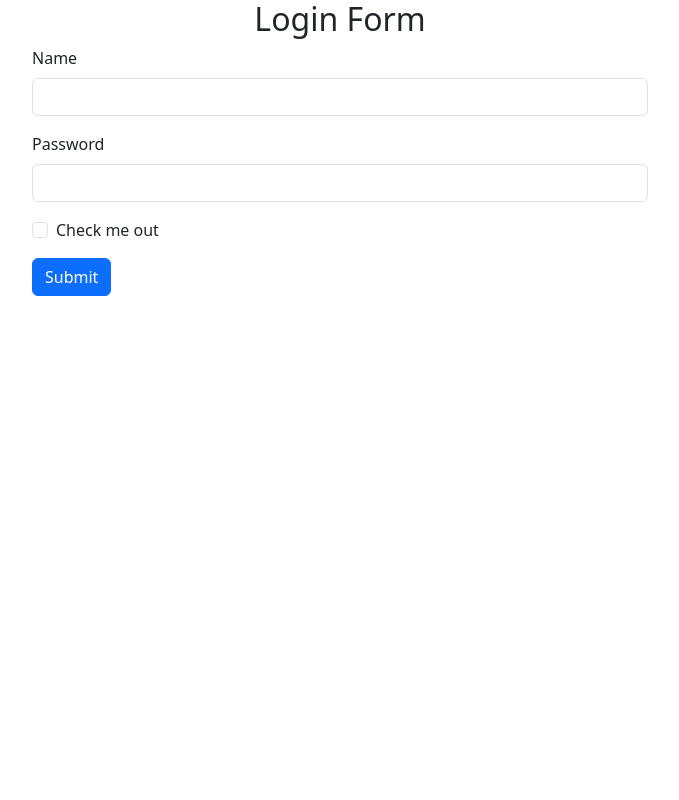
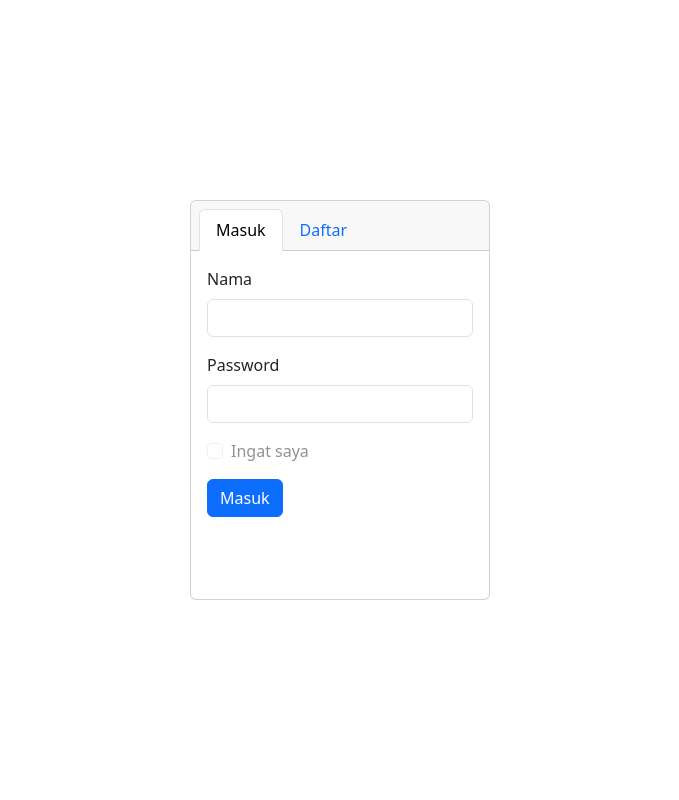
Before and after one commit to aurelioklv/PWeb-Tugas-8, a PHP site: page /login-page.php in a window 1280 px wide. Shown: the whole page, without its empty margins (300-979 px from the left). Run offline with PHP 8.4, Linux system fonts and the light colour scheme.

```diff
--- a/login-page.php
+++ b/login-page.php
@@ -4,7 +4,7 @@
   // Sudah login, redirect ke halaman user/admin
   if (isset($_SESSION['loginInfo'])) {
       $loginInfo = $_SESSION['loginInfo'];
-    if($loginInfo['permision'] != 'admin'){
+      if ($loginInfo['permision'] != 'admin') {
           header("Location: user-home.php");
           exit;
       }
@@ -22,26 +22,76 @@
   <script src="https://cdn.jsdelivr.net/npm/bootstrap@5.3.0-alpha3/dist/js/bootstrap.bundle.min.js" integrity="sha384-ENjdO4Dr2bkBIFxQpeoTz1HIcje39Wm4jDKdf19U8gI4ddQ3GYNS7NTKfAdVQSZe" crossorigin="anonymous"></script>
   <title>Login Form</title>
 </head>
-<body class="d-flex flex-column align-items-center">
-  <h2>Login Form</h2>
-
-  <div class="container w-50">
+<body class="d-flex justify-content-center align-items-center vh-100">
+  <div class="card" style="  min-width: 300px;
+  min-height: 400px;">
+    <div class="card-header">
+      <ul class="nav nav-tabs card-header-tabs">
+        <li class="nav-item">
+          <a class="nav-link active" id="login-tab" data-toggle="tab" href="#login-form">Masuk</a>
+        </li>
+        <li class="nav-item">
+          <a class="nav-link" id="signup-tab" data-toggle="tab" href="#signup-form">Daftar</a>
+        </li>
+      </ul>
+    </div>
+    <div class="card-body">
+      <div class="tab-content">
+        <div class="tab-pane fade show active" id="login-form">
         <form action="POST_login.php" method="post">
           <div class="mb-3">
-        <label for="name" class="form-label">Name</label>
-        <input type="text" class="form-control" name="name" id="name">
+            <label for="name" class="form-label">Nama</label>
+            <input type="text" class="form-control" name="name" id="name" required>
           </div>
           <div class="mb-3">
             <label for="password" class="form-label">Password</label>
-        <input type="password" class="form-control" name="password" id="password">
+            <input type="password" class="form-control" name="password" id="password" required>
           </div>
           <div class="mb-3 form-check">
-        <input type="checkbox" class="form-check-input" id="exampleCheck1">
-        <label class="form-check-label" for="exampleCheck1">Check me out</label>
+            <input type="checkbox" class="form-check-input" id="remember-me" disabled>
+            <label class="form-check-label" for="remember-me">Ingat saya</label>
           </div>
-      <button type="submit" name="login" class="btn btn-primary">Submit</button>
+          <button type="submit" name="login" class="btn btn-primary">Masuk</button>
         </form>
         </div>
+        <div class="tab-pane fade" id="signup-form">
+          <form action="POST_signup.php" method="post">
+            <div class="mb-3">
+              <label for="name" class="form-label">Nama</label>
+              <input type="text" class="form-control" name="name" id="name" required maxlength="60">
+            </div>
+            <div class="mb-3">
+              <label for="password" class="form-label">Password</label>
+              <input type="password" class="form-control" name="password" id="password" required minlength="6" maxlength="12">
+            </div>
+            <div class="mb-3">
+              <label for="confirmation-password" class="form-label">Konfirmasi Password</label>
+              <input type="password" class="form-control" name="confirm_password" id="confirmation-password" required minlength="6" maxlength="12">
+            </div>
+            <button type="submit" name="daftar" class="btn btn-primary">Daftar</button>
+          </form>
+        </div>
+      </div>
+    </div>
+  </div>
 
+  <script src="https://code.jquery.com/jquery-3.6.0.min.js"></script>
+  <script>
+    $(document).ready(function() {
+      $('#login-tab').click(function() {
+        $('#signup-form').removeClass('active show');
+        $('#login-form').addClass('active show');
+        $(this).addClass('active');
+        $('#signup-tab').removeClass('active');
+      });
+
+      $('#signup-tab').click(function() {
+        $('#login-form').removeClass('active show');
+        $('#signup-form').addClass('active show');
+        $(this).addClass('active');
+        $('#login-tab').removeClass('active');
+      });
+    });
+  </script>
 </body>
 </html>
```
Also changed, not shown: index.php (+7 -0 lines), signup-page.php (deleted, +0 -47 lines). Lines whose indentation alone changed are shown as unchanged.
